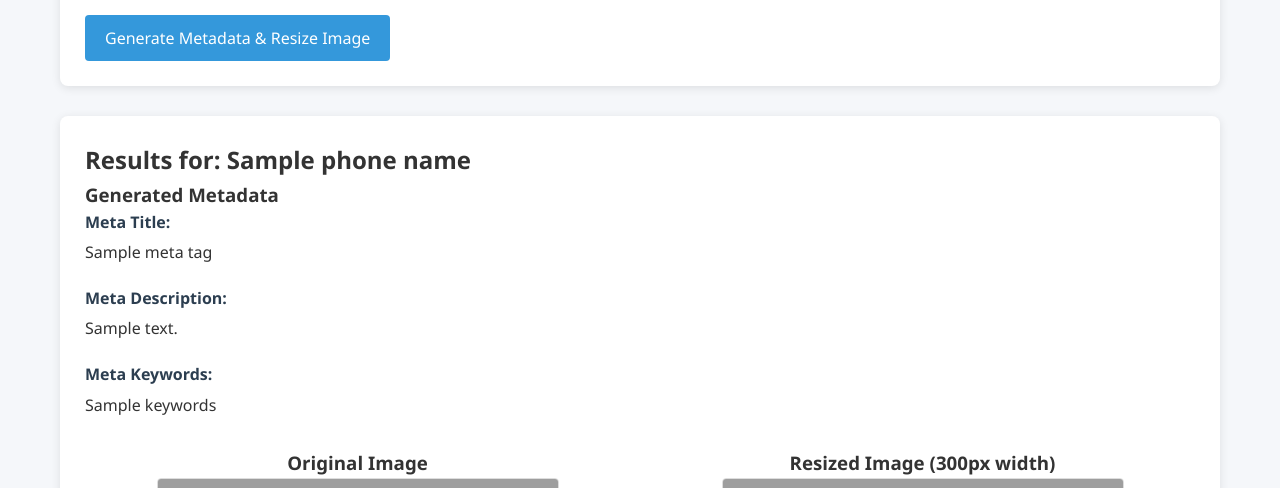
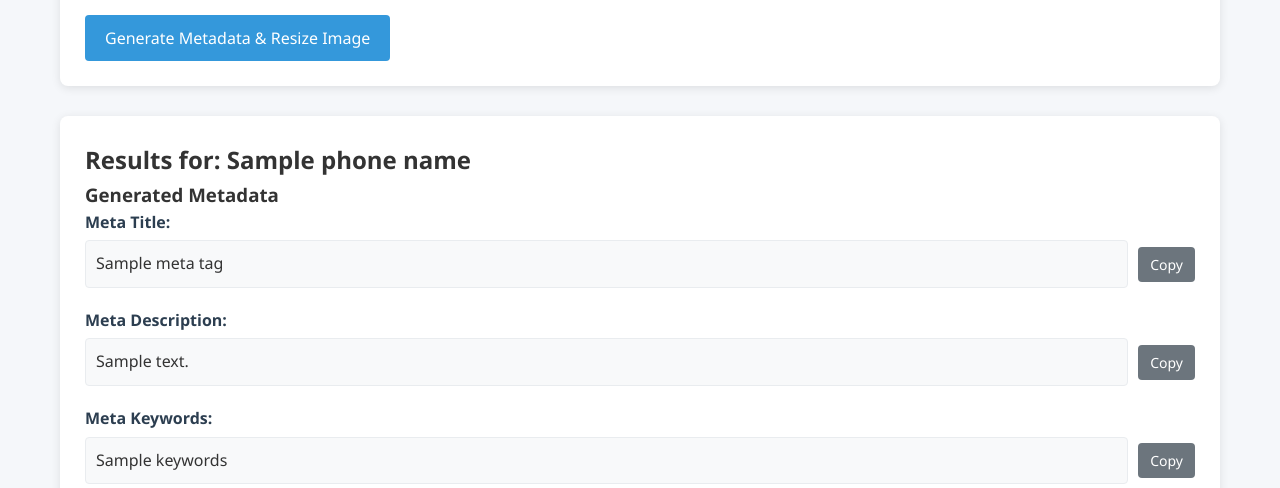
Before and after one commit to fahim12064/meta_data_and_img_site, a Flask app: template templates/index.html in a window 1280 px wide. Shown: the part 316-804 px from the top of the page. Run offline with Flask 3, Linux system fonts and the light colour scheme; the template is opened without the code that fills it: most values are stand-ins (such as "Sample title", 1, 10 or a date in 2020); grey boxes are pictures that could not be loaded.

Commit message:
updated index

```diff
--- a/static/css/style.css
+++ b/static/css/style.css
@@ -98,6 +98,36 @@ input[type="file"] {
     color: #2c3e50;
 }
 
+.meta-content {
+    display: flex;
+    align-items: center;
+    gap: 10px;
+}
+
+.meta-content p {
+    flex: 1;
+    background-color: #f8f9fa;
+    padding: 10px;
+    border-radius: 4px;
+    border: 1px solid #e9ecef;
+    word-break: break-word;
+}
+
+.copy-btn {
+    background-color: #6c757d;
+    color: white;
+    border: none;
+    padding: 8px 12px;
+    border-radius: 4px;
+    cursor: pointer;
+    font-size: 14px;
+    transition: background-color 0.3s;
+}
+
+.copy-btn:hover {
+    background-color: #5a6268;
+}
+
 .images {
     display: flex;
     flex-wrap: wrap;
@@ -133,4 +163,13 @@ input[type="file"] {
     .image-container {
         width: 100%;
     }
+
+    .meta-content {
+        flex-direction: column;
+        align-items: stretch;
+    }
+
+    .copy-btn {
+        align-self: flex-end;
+    }
 }
--- a/templates/index.html
+++ b/templates/index.html
@@ -38,15 +38,24 @@
                     <h3>Generated Metadata</h3>
                     <div class="meta-item">
                         <strong>Meta Title:</strong>
-                        <p>{{ meta_tags.title }}</p>
+                        <div class="meta-content">
+                            <p id="meta-title">{{ meta_tags.title }}</p>
+                            <button class="copy-btn" data-target="meta-title">Copy</button>
+                        </div>
                     </div>
                     <div class="meta-item">
                         <strong>Meta Description:</strong>
-                        <p>{{ meta_tags.description }}</p>
+                        <div class="meta-content">
+                            <p id="meta-description">{{ meta_tags.description }}</p>
+                            <button class="copy-btn" data-target="meta-description">Copy</button>
+                        </div>
                     </div>
                     <div class="meta-item">
                         <strong>Meta Keywords:</strong>
-                        <p>{{ meta_tags.keywords }}</p>
+                        <div class="meta-content">
+                            <p id="meta-keywords">{{ meta_tags.keywords }}</p>
+                            <button class="copy-btn" data-target="meta-keywords">Copy</button>
+                        </div>
                     </div>
                 </div>
 
@@ -65,5 +74,35 @@
             </div>
         {% endif %}
     </div>
+
+    <script>
+        document.addEventListener('DOMContentLoaded', function() {
+            const copyButtons = document.querySelectorAll('.copy-btn');
+
+            copyButtons.forEach(button => {
+                button.addEventListener('click', function() {
+                    const targetId = this.getAttribute('data-target');
+                    const textToCopy = document.getElementById(targetId).innerText;
+
+                    // Create a temporary textarea element to copy the text
+                    const textarea = document.createElement('textarea');
+                    textarea.value = textToCopy;
+                    document.body.appendChild(textarea);
+                    textarea.select();
+                    document.execCommand('copy');
+                    document.body.removeChild(textarea);
+
+                    // Change button text to "Copied!"
+                    const originalText = this.innerText;
+                    this.innerText = 'Copied!';
+
+                    // Reset button text after 2 seconds
+                    setTimeout(() => {
+                        this.innerText = originalText;
+                    }, 2000);
+                });
+            });
+        });
+    </script>
 </body>
 </html>
```
Also changed, not shown: static/uploads/Honor_X5c_Plus.jpg (added), static/uploads/resized_Honor_X5c_Plus.jpg (added).
